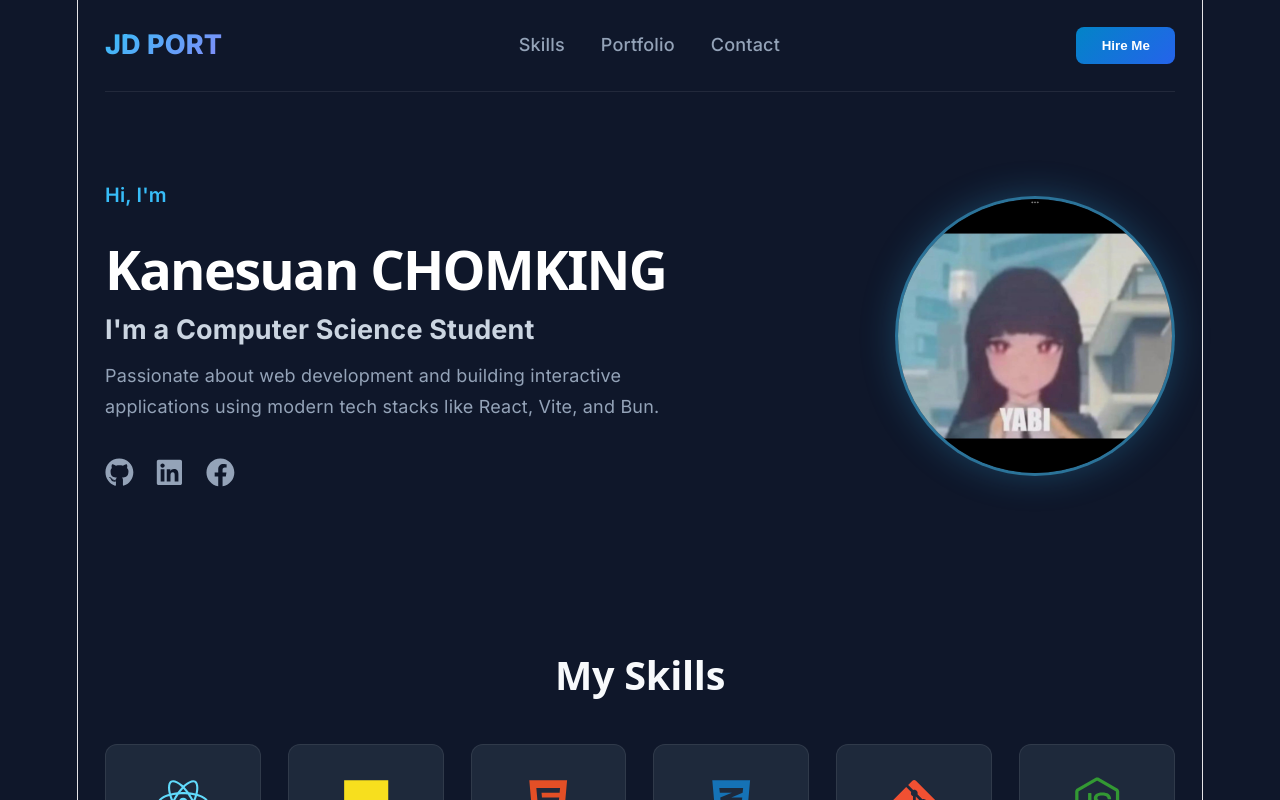
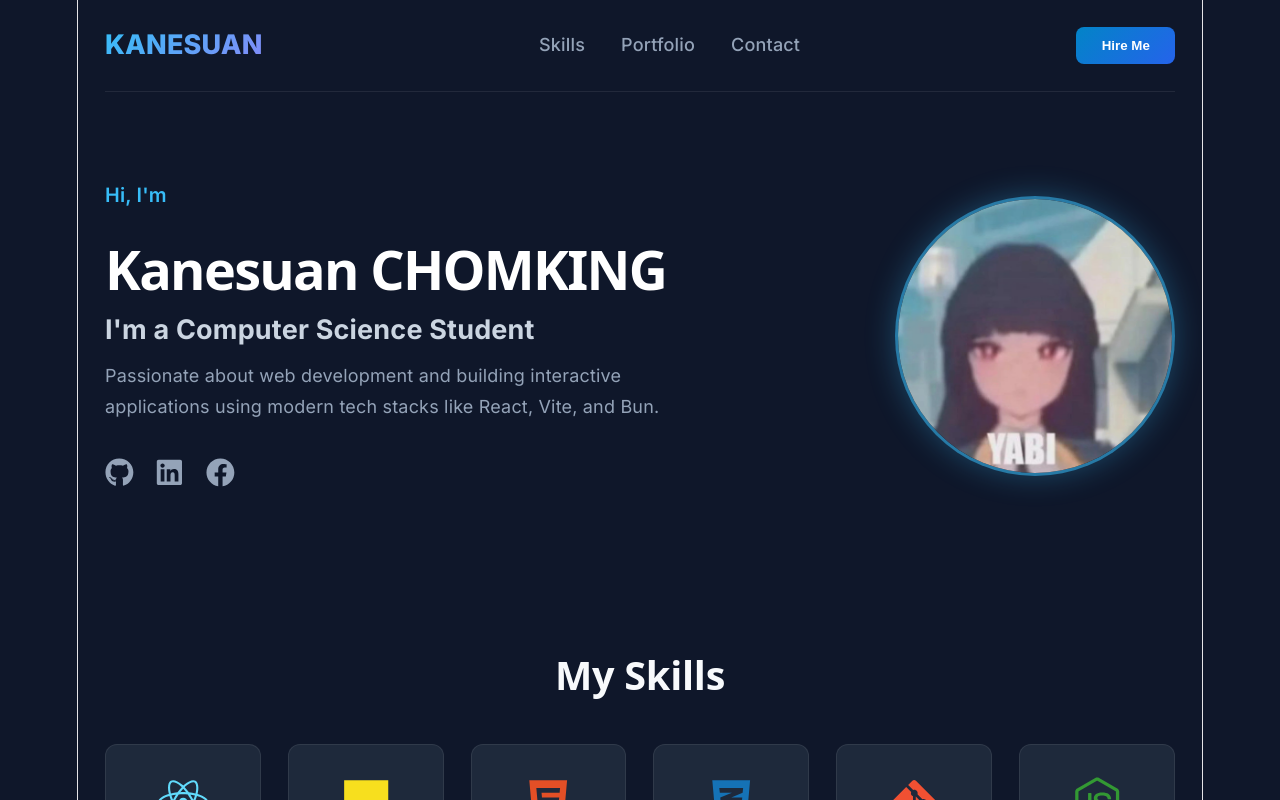
Before and after one commit to Kanesuan05/portfolio, a React app: page / in a window 1280 px wide. Shown: the top 800 px of the page. Built offline with nearby package versions, Linux system fonts and the light colour scheme; the HTML template or start-up script is replaced by a standard one.

Commit message:
Clean up CSS and update logo

```diff
--- a/src/App.css
+++ b/src/App.css
@@ -133,16 +133,17 @@ body {
   height: 280px;
   border-radius: 50%;
   overflow: hidden;
-  border: 3px solid rgba(56, 189, 248, 0.5);
-  box-shadow: 0 0 35px rgba(56, 189, 248, 0.25);
+  border: 3px solid rgba(56, 189, 248, 0.6);
+  box-shadow: 0 0 30px rgba(56, 189, 248, 0.3);
   flex-shrink: 0;
-  background-color: #1e293b;
+  background-color: #0f172a;
 }
 
 .profile-img {
   width: 100%;
   height: 100%;
   object-fit: cover;
+  transform: scale(1.35); /* ขยายรูปเพื่อซ่อนขอบดำ */
   object-position: center;
   display: block;
 }
--- a/src/App.jsx
+++ b/src/App.jsx
@@ -9,7 +9,7 @@ function App() {
     <>
       {/* Navbar */}
       <nav className="navbar">
-        <div className="logo">JD PORT</div>
+        <div className="logo">KANESUAN</div>
         <ul className="nav-links">
           <li><a href="#skills">Skills</a></li>
           <li><a href="#portfolio">Portfolio</a></li>
```
